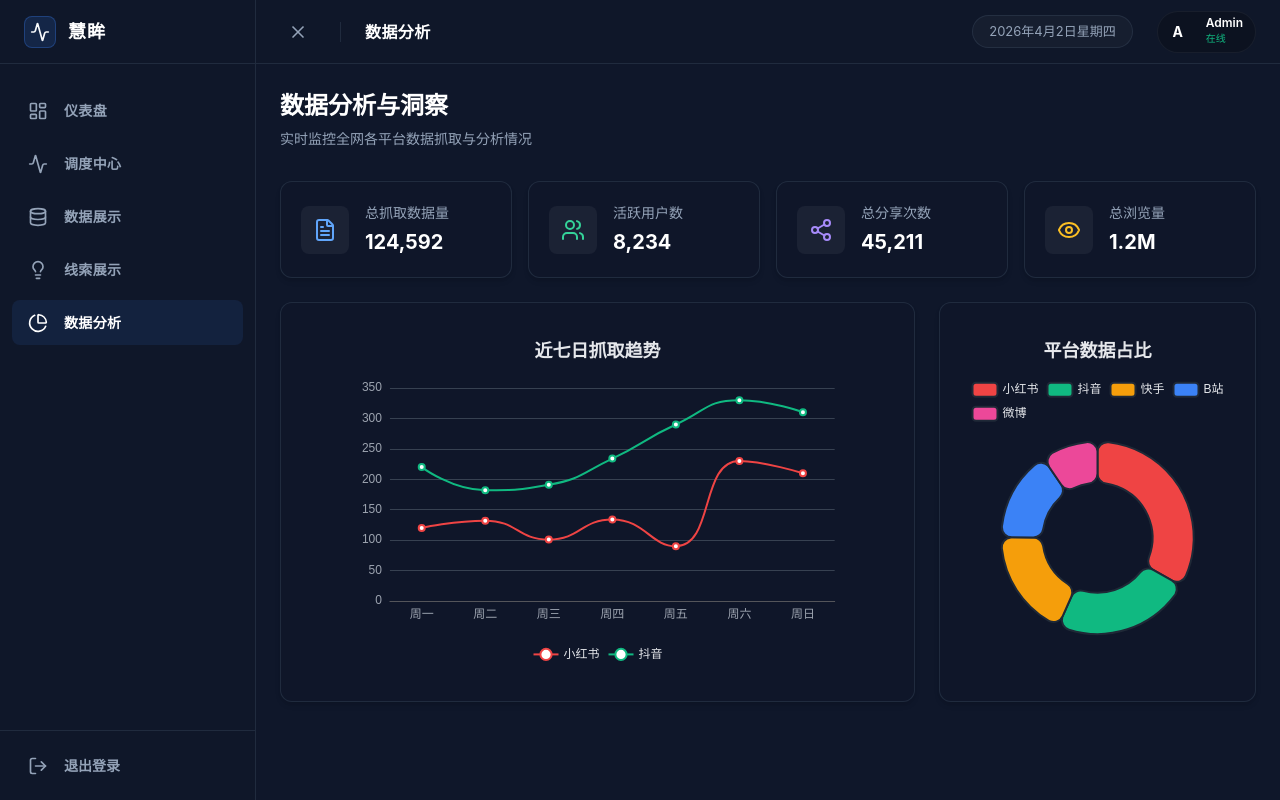
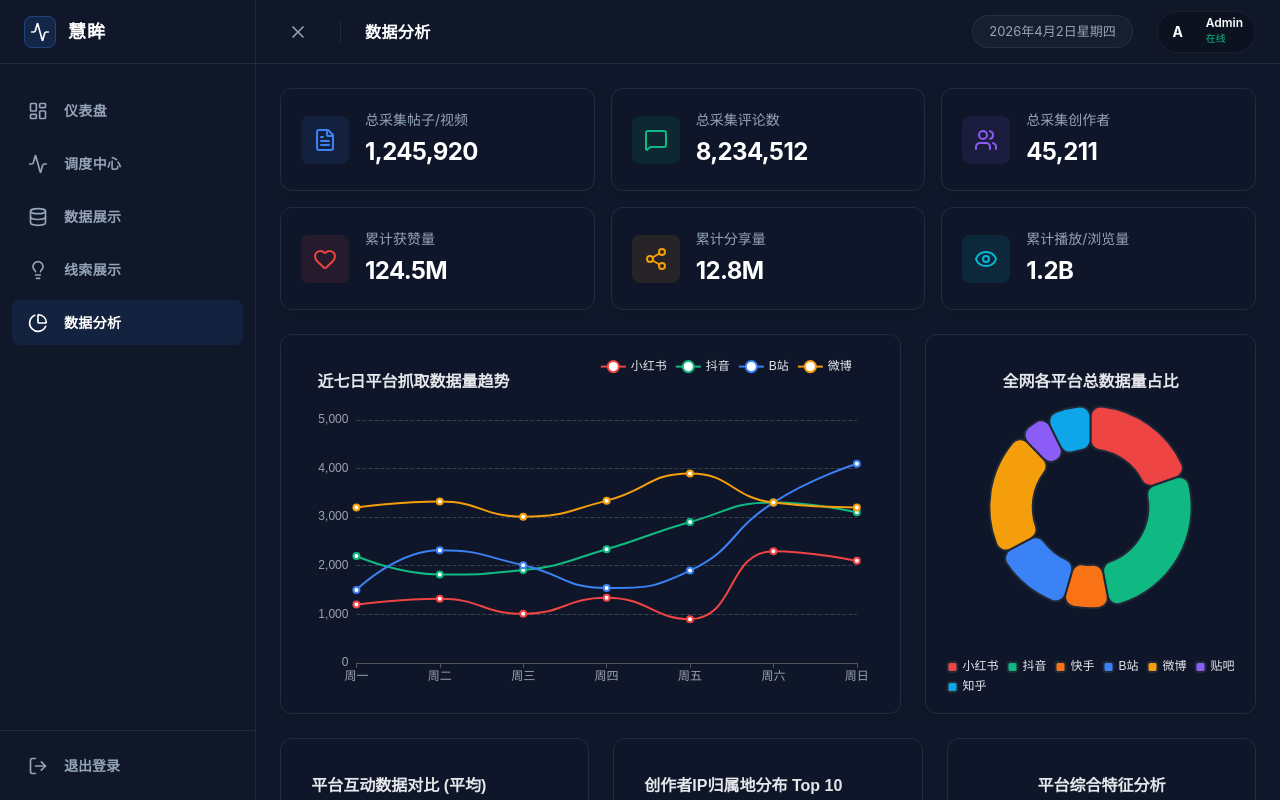
Before and after one commit to frost77r/MediaCrawler-web, a Vue app: page /analysis in a window 1280 px wide. Built offline with nearby package versions, Linux system fonts and the light colour scheme; sample sign-in values are in the browser's storage.

Commit message:
优化页面

```diff
--- a/src/views/AnalysisView.vue
+++ b/src/views/AnalysisView.vue
@@ -1,85 +1,196 @@
 <script setup lang="ts">
-import { ref, onMounted, onUnmounted, shallowRef } from 'vue';
+import { ref, onMounted, onUnmounted, shallowRef, nextTick } from 'vue';
 import * as echarts from 'echarts';
-import { Users, FileText, Share2, Eye } from 'lucide-vue-next';
+import { Users, FileText, Share2, Eye, MessageSquare, Heart } from 'lucide-vue-next';
 
 const chart1Ref = ref<HTMLElement | null>(null);
 const chart2Ref = ref<HTMLElement | null>(null);
+const chart3Ref = ref<HTMLElement | null>(null);
+const chart4Ref = ref<HTMLElement | null>(null);
+const chart5Ref = ref<HTMLElement | null>(null);
+
 const chart1 = shallowRef<echarts.ECharts | null>(null);
 const chart2 = shallowRef<echarts.ECharts | null>(null);
+const chart3 = shallowRef<echarts.ECharts | null>(null);
+const chart4 = shallowRef<echarts.ECharts | null>(null);
+const chart5 = shallowRef<echarts.ECharts | null>(null);
 
 const stats = [
-  { title: '总抓取数据量', value: '124,592', icon: FileText, color: '#60a5fa' },
-  { title: '活跃用户数', value: '8,234', icon: Users, color: '#34d399' },
-  { title: '总分享次数', value: '45,211', icon: Share2, color: '#a78bfa' },
-  { title: '总浏览量', value: '1.2M', icon: Eye, color: '#fbbf24' },
+  { title: '总采集帖子/视频', value: '1,245,920', icon: FileText, color: '#3b82f6' },
+  { title: '总采集评论数', value: '8,234,512', icon: MessageSquare, color: '#10b981' },
+  { title: '总采集创作者', value: '45,211', icon: Users, color: '#8b5cf6' },
+  { title: '累计获赞量', value: '124.5M', icon: Heart, color: '#ef4444' },
+  { title: '累计分享量', value: '12.8M', icon: Share2, color: '#f59e0b' },
+  { title: '累计播放/浏览量', value: '1.2B', icon: Eye, color: '#06b6d4' },
 ];
 
 const initCharts = () => {
+  // Chart 1: 近七日抓取趋势 (Line)
   if (chart1Ref.value) {
     chart1.value = echarts.init(chart1Ref.value);
     chart1.value.setOption({
-      title: { text: '近七日抓取趋势', textStyle: { color: '#e5e7eb' } },
+      title: { text: '近七日平台抓取数据量趋势', textStyle: { color: '#e5e7eb', fontSize: 16 }, left: '2%' },
       tooltip: { trigger: 'axis' },
+      grid: { left: '3%', right: '4%', bottom: '3%', containLabel: true },
       xAxis: {
         type: 'category',
+        boundaryGap: false,
         data: ['周一', '周二', '周三', '周四', '周五', '周六', '周日'],
         axisLabel: { color: '#9ca3af' }
       },
       yAxis: {
         type: 'value',
         axisLabel: { color: '#9ca3af' },
-        splitLine: { lineStyle: { color: '#374151' } }
+        splitLine: { lineStyle: { color: '#374151', type: 'dashed' } }
       },
       series: [
-        {
-          name: '小红书',
-          data: [120, 132, 101, 134, 90, 230, 210],
-          type: 'line',
-          smooth: true,
-          itemStyle: { color: '#ef4444' }
-        },
-        {
-          name: '抖音',
-          data: [220, 182, 191, 234, 290, 330, 310],
-          type: 'line',
-          smooth: true,
-          itemStyle: { color: '#10b981' }
-        }
+        { name: '小红书', type: 'line', smooth: true, data: [1200, 1320, 1010, 1340, 900, 2300, 2100], itemStyle: { color: '#ef4444' } },
+        { name: '抖音', type: 'line', smooth: true, data: [2200, 1820, 1910, 2340, 2900, 3300, 3100], itemStyle: { color: '#10b981' } },
+        { name: 'B站', type: 'line', smooth: true, data: [1500, 2320, 2010, 1540, 1900, 3300, 4100], itemStyle: { color: '#3b82f6' } },
+        { name: '微博', type: 'line', smooth: true, data: [3200, 3320, 3010, 3340, 3900, 3300, 3200], itemStyle: { color: '#f59e0b' } },
       ],
-      legend: { data: ['小红书', '抖音'], textStyle: { color: '#e5e7eb' } }
+      legend: { data: ['小红书', '抖音', 'B站', '微博'], textStyle: { color: '#e5e7eb' }, top: 'top', right: '4%' }
     });
   }
 
+  // Chart 2: 各平台数据类型分布 (Pie)
   if (chart2Ref.value) {
     chart2.value = echarts.init(chart2Ref.value);
     chart2.value.setOption({
-      title: { text: '平台数据占比', textStyle: { color: '#e5e7eb' } },
-      tooltip: { trigger: 'item' },
-      legend: { top: '15%', left: 'center', textStyle: { color: '#e5e7eb' } },
+      title: { text: '全网各平台总数据量占比', textStyle: { color: '#e5e7eb', fontSize: 16 }, left: 'center' },
+      tooltip: { trigger: 'item', formatter: '{a} <br/>{b}: {c} ({d}%)' },
+      legend: { bottom: '0', textStyle: { color: '#e5e7eb' }, itemWidth: 10, itemHeight: 10, padding: 0 },
       series: [
         {
           name: '数据来源',
           type: 'pie',
           radius: ['40%', '70%'],
-          center: ['50%', '60%'],
+          center: ['50%', '45%'],
           avoidLabelOverlap: false,
-          itemStyle: {
-            borderRadius: 10,
-            borderColor: '#1f2937',
-            borderWidth: 2
-          },
+          itemStyle: { borderRadius: 10, borderColor: '#1f2937', borderWidth: 2 },
           label: { show: false, position: 'center' },
-          emphasis: {
-            label: { show: true, fontSize: '20', fontWeight: 'bold' }
-          },
+          emphasis: { label: { show: true, fontSize: '20', fontWeight: 'bold', color: '#fff' } },
           labelLine: { show: false },
           data: [
-            { value: 1048, name: '小红书', itemStyle: { color: '#ef4444' } },
-            { value: 735, name: '抖音', itemStyle: { color: '#10b981' } },
-            { value: 580, name: '快手', itemStyle: { color: '#f59e0b' } },
-            { value: 484, name: 'B站', itemStyle: { color: '#3b82f6' } },
-            { value: 300, name: '微博', itemStyle: { color: '#ec4899' } }
+            { value: 33048, name: '小红书', itemStyle: { color: '#ef4444' } },
+            { value: 45735, name: '抖音', itemStyle: { color: '#10b981' } },
+            { value: 12580, name: '快手', itemStyle: { color: '#f97316' } },
+            { value: 21484, name: 'B站', itemStyle: { color: '#3b82f6' } },
+            { value: 34300, name: '微博', itemStyle: { color: '#f59e0b' } },
+            { value: 8300, name: '贴吧', itemStyle: { color: '#8b5cf6' } },
+            { value: 12300, name: '知乎', itemStyle: { color: '#0ea5e9' } }
+          ]
+        }
+      ]
+    });
+  }
+
+  // Chart 3: 各平台互动量对比 (Bar)
+  if (chart3Ref.value) {
+    chart3.value = echarts.init(chart3Ref.value);
+    chart3.value.setOption({
+      title: { text: '平台互动数据对比 (平均)', textStyle: { color: '#e5e7eb', fontSize: 16 }, left: '2%' },
+      tooltip: { trigger: 'axis', axisPointer: { type: 'shadow' } },
+      legend: { data: ['点赞', '评论', '收藏/转发'], textStyle: { color: '#e5e7eb' }, right: '2%' },
+      grid: { left: '3%', right: '4%', bottom: '3%', containLabel: true },
+      xAxis: {
+        type: 'category',
+        data: ['小红书', '抖音', '快手', 'B站', '微博', '知乎'],
+        axisLabel: { color: '#9ca3af' }
+      },
+      yAxis: {
+        type: 'value',
+        axisLabel: { color: '#9ca3af' },
+        splitLine: { lineStyle: { color: '#374151', type: 'dashed' } }
+      },
+      series: [
+        { name: '点赞', type: 'bar', data: [3200, 8200, 4100, 6400, 2900, 1500], itemStyle: { color: '#ef4444', borderRadius: [2, 2, 0, 0] } },
+        { name: '评论', type: 'bar', data: [800, 1500, 900, 1200, 3100, 600], itemStyle: { color: '#3b82f6', borderRadius: [2, 2, 0, 0] } },
+        { name: '收藏/转发', type: 'bar', data: [1500, 3200, 1100, 2400, 4900, 900], itemStyle: { color: '#f59e0b', borderRadius: [2, 2, 0, 0] } }
+      ]
+    });
+  }
+
+  // Chart 4: 用户/创作者地域分布 IP Location (Horizontal Bar)
+  if (chart4Ref.value) {
+    chart4.value = echarts.init(chart4Ref.value);
+    chart4.value.setOption({
+      title: { text: '创作者IP归属地分布 Top 10', textStyle: { color: '#e5e7eb', fontSize: 16 }, left: '2%' },
+      tooltip: { trigger: 'axis', axisPointer: { type: 'shadow' } },
+      grid: { left: '3%', right: '6%', bottom: '3%', containLabel: true },
+      xAxis: {
+        type: 'value',
+        axisLabel: { color: '#9ca3af' },
+        splitLine: { lineStyle: { color: '#374151', type: 'dashed' } }
+      },
+      yAxis: {
+        type: 'category',
+        data: ['湖南', '福建', '山东', '四川', '河南', '湖北', '上海', '北京', '浙江', '广东'],
+        axisLabel: { color: '#9ca3af' }
+      },
+      series: [
+        {
+          name: '创作者数量',
+          type: 'bar',
+          data: [2100, 2300, 2600, 3100, 3400, 3800, 4500, 5200, 6100, 8500],
+          itemStyle: {
+            color: new echarts.graphic.LinearGradient(1, 0, 0, 0, [
+              { offset: 0, color: '#8b5cf6' },
+              { offset: 1, color: '#3b82f6' }
+            ]),
+            borderRadius: [0, 4, 4, 0]
+          }
+        }
+      ]
+    });
+  }
+
+  // Chart 5: 各平台数据特征雷达图 (Radar)
+  if (chart5Ref.value) {
+    chart5.value = echarts.init(chart5Ref.value);
+    chart5.value.setOption({
+      title: { text: '平台综合特征分析', textStyle: { color: '#e5e7eb', fontSize: 16 }, left: 'center' },
+      tooltip: { trigger: 'item' },
+      legend: { bottom: '0', textStyle: { color: '#e5e7eb' }, data: ['小红书', '抖音', 'B站'] },
+      radar: {
+        indicator: [
+          { name: '图文比例', max: 100 },
+          { name: '视频比例', max: 100 },
+          { name: '长评倾向', max: 100 },
+          { name: '点赞转化率', max: 100 },
+          { name: '分享裂变率', max: 100 },
+          { name: '涨粉效率', max: 100 }
+        ],
+        center: ['50%', '45%'],
+        radius: '60%',
+        splitArea: { areaStyle: { color: ['rgba(250,250,250,0.02)', 'rgba(200,200,200,0.02)'] } },
+        axisName: { color: '#9ca3af' },
+        splitLine: { lineStyle: { color: '#374151' } },
+        axisLine: { lineStyle: { color: '#374151' } }
+      },
+      series: [
+        {
+          name: '平台特征对比',
+          type: 'radar',
+          data: [
+            {
+              value: [90, 20, 40, 70, 60, 50],
+              name: '小红书',
+              itemStyle: { color: '#ef4444' },
+              areaStyle: { color: 'rgba(239, 68, 68, 0.2)' }
+            },
+            {
+              value: [10, 95, 20, 85, 90, 80],
+              name: '抖音',
+              itemStyle: { color: '#10b981' },
+              areaStyle: { color: 'rgba(16, 185, 129, 0.2)' }
+            },
+            {
+              value: [15, 85, 90, 60, 75, 60],
+              name: 'B站',
+              itemStyle: { color: '#3b82f6' },
+              areaStyle: { color: 'rgba(59, 130, 246, 0.2)' }
+            }
           ]
         }
       ]
@@ -90,10 +201,15 @@ const initCharts = () => {
 const resizeCharts = () => {
   chart1.value?.resize();
   chart2.value?.resize();
+  chart3.value?.resize();
+  chart4.value?.resize();
+  chart5.value?.resize();
 };
 
 onMounted(() => {
-  initCharts();
+  nextTick(() => {
+    initCharts();
+  });
   window.addEventListener('resize', resizeCharts);
 });
 
@@ -101,20 +217,20 @@ onUnmounted(() => {
   window.removeEventListener('resize', resizeCharts);
   chart1.value?.dispose();
   chart2.value?.dispose();
+  chart3.value?.dispose();
+  chart4.value?.dispose();
+  chart5.value?.dispose();
 });
 </script>
 
 <template>
   <div class="analysis-container">
-    <div class="header">
-      <h1 class="title">数据分析与洞察</h1>
-      <p class="subtitle">实时监控全网各平台数据抓取与分析情况</p>
-    </div>
+
 
     <!-- Stats Cards -->
     <div class="stats-grid">
       <div v-for="stat in stats" :key="stat.title" class="stat-card glass-panel">
-        <div class="stat-icon-wrapper">
+        <div class="stat-icon-wrapper" :style="{ backgroundColor: `${stat.color}1a` }">
           <component :is="stat.icon" class="stat-icon" :style="{ color: stat.color }" />
         </div>
         <div class="stat-content">
@@ -125,12 +241,24 @@ onUnmounted(() => {
     </div>
 
     <!-- Charts -->
-    <div class="charts-grid">
-      <div class="chart-card glass-panel">
+    <div class="charts-row">
+      <div class="chart-card glass-panel" style="flex: 2;">
         <div ref="chart1Ref" class="chart-container"></div>
       </div>
-      <div class="chart-card glass-panel chart-pie">
+      <div class="chart-card glass-panel" style="flex: 1;">
         <div ref="chart2Ref" class="chart-container"></div>
+      </div>
+    </div>
+
+    <div class="charts-row">
+      <div class="chart-card glass-panel" style="flex: 1;">
+        <div ref="chart3Ref" class="chart-container"></div>
+      </div>
+      <div class="chart-card glass-panel" style="flex: 1;">
+        <div ref="chart4Ref" class="chart-container"></div>
+      </div>
+      <div class="chart-card glass-panel" style="flex: 1;">
+        <div ref="chart5Ref" class="chart-container"></div>
       </div>
     </div>
   </div>
@@ -143,6 +271,8 @@ onUnmounted(() => {
   flex-direction: column;
   gap: 1.5rem;
   color: var(--text-main);
+  max-width: 100%;
+  overflow-x: hidden;
 }
 
 .header {
@@ -162,10 +292,11 @@ onUnmounted(() => {
 }
 
 .glass-panel {
-  background-color: var(--glass-bg, rgba(255, 255, 255, 0.05));
-  border: 1px solid var(--glass-border, rgba(255, 255, 255, 0.1));
+  background-color: var(--glass-bg, rgba(255, 255, 255, 0.03));
+  border: 1px solid var(--glass-border, rgba(255, 255, 255, 0.08));
   border-radius: 0.75rem;
   box-shadow: 0 4px 6px -1px rgba(0, 0, 0, 0.1), 0 2px 4px -1px rgba(0, 0, 0, 0.06);
+  backdrop-filter: blur(10px);
 }
 
 .stats-grid {
@@ -177,7 +308,10 @@ onUnmounted(() => {
   .stats-grid { grid-template-columns: repeat(2, 1fr); }
 }
 @media (min-width: 1024px) {
-  .stats-grid { grid-template-columns: repeat(4, 1fr); }
+  .stats-grid { grid-template-columns: repeat(3, 1fr); }
+}
+@media (min-width: 1440px) {
+  .stats-grid { grid-template-columns: repeat(6, 1fr); }
 }
 
 .stat-card {
@@ -190,12 +324,15 @@ onUnmounted(() => {
 .stat-card:hover {
   transform: translateY(-2px);
   box-shadow: 0 10px 15px -3px rgba(0, 0, 0, 0.1), 0 4px 6px -2px rgba(0, 0, 0, 0.05);
+  background-color: var(--glass-bg, rgba(255, 255, 255, 0.05));
 }
 
 .stat-icon-wrapper {
   padding: 0.75rem;
   border-radius: 0.5rem;
-  background-color: rgba(255, 255, 255, 0.05);
+  display: flex;
+  align-items: center;
+  justify-content: center;
 }
 
 .stat-icon {
@@ -207,30 +344,35 @@ onUnmounted(() => {
   font-size: 0.875rem;
   color: var(--text-muted, #9ca3af);
   margin-bottom: 0.25rem;
+  white-space: nowrap;
 }
 
 .stat-value {
-  font-size: 1.25rem;
+  font-size: 1.5rem;
   font-weight: 700;
   color: #ffffff;
+  letter-spacing: -0.025em;
 }
 
-.charts-grid {
-  display: grid;
-  grid-template-columns: 1fr;
+.charts-row {
+  display: flex;
+  flex-direction: column;
   gap: 1.5rem;
 }
 @media (min-width: 1024px) {
-  .charts-grid { grid-template-columns: 2fr 1fr; }
+  .charts-row { flex-direction: row; }
 }
 
 .chart-card {
   padding: 1.25rem;
-  height: 400px;
+  height: 380px;
+  display: flex;
+  flex-direction: column;
 }
 
 .chart-container {
   width: 100%;
-  height: 100%;
+  flex: 1;
+  min-height: 0;
 }
 </style>
```
